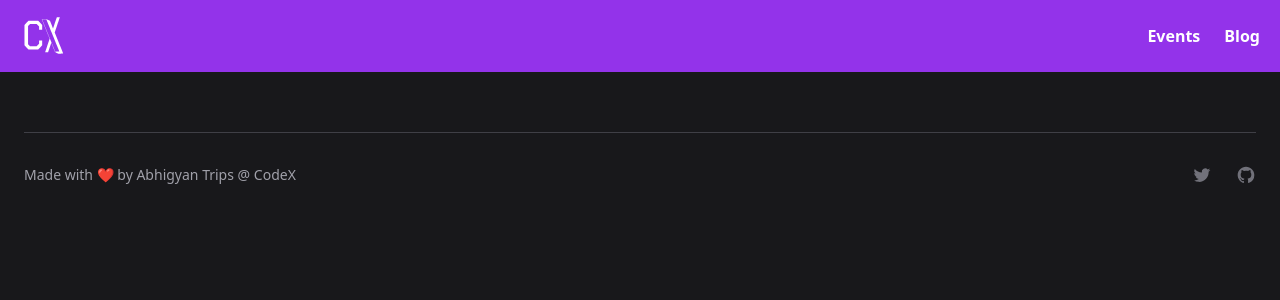
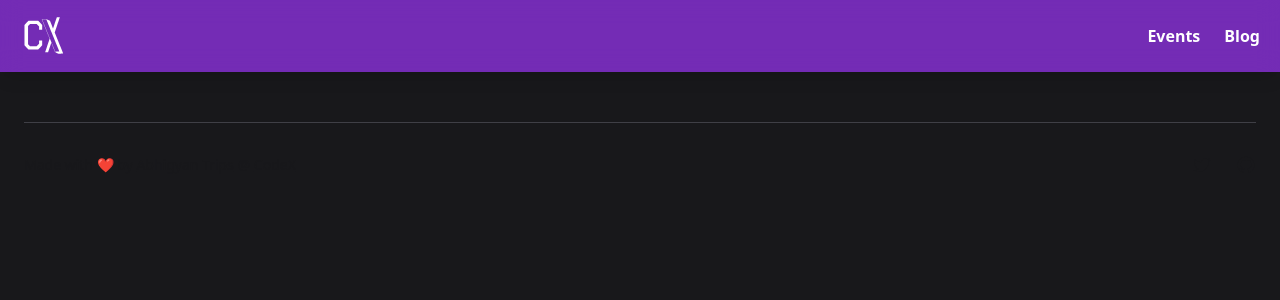
Before and after one commit to mitblr-club/template, a Next.js app: page / in a window 1280 px wide. Shown: the top 300 px of the page. Built offline with nearby package versions, Linux system fonts and the light colour scheme.

Commit message:
feat: make nav translucent

```diff
--- a/components/Footer.jsx
+++ b/components/Footer.jsx
@@ -7,17 +7,17 @@ export default function Footer() {
 			<footer className="p-4 sm:p-6">
 				<hr className="my-6 sm:mx-auto border-gray-700 lg:my-8" />
 				<div className="sm:flex sm:items-center sm:justify-between">
-					<span className="text-sm sm:text-center text-gray-400">Made with &#x2764; by <a href="https://abhigyantrips.dev/" className="hover:text-gray-300">Abhigyan Trips</a> @ <a href="https://codex.mitb.club/" className="hover:text-gray-300">CodeX</a>
+					<span className="text-sm sm:text-center text-gray-900">Made with &#x2764; by <a href="https://abhigyantrips.dev/" className="underline hover:text-gray-500">Abhigyan Trips</a> @ <a href="https://codex.mitb.club/" className="underline hover:text-gray-500">CodeX</a>
 					</span>
 					<div className="flex mt-4 space-x-6 sm:justify-center sm:mt-0">
 						{siteConfig.twitter && (
-							<Link href={siteConfig.twitter} target="_blank" className="text-gray-500 hover:text-gray-300">
+							<Link href={siteConfig.twitter} target="_blank" className="text-gray-900 hover:text-gray-500 transition duration-150">
 								<svg className="w-5 h-5" fill="currentColor" viewBox="0 0 24 24" aria-hidden="true"><path d="M8.29 20.251c7.547 0 11.675-6.253 11.675-11.675 0-.178 0-.355-.012-.53A8.348 8.348 0 0022 5.92a8.19 8.19 0 01-2.357.646 4.118 4.118 0 001.804-2.27 8.224 8.224 0 01-2.605.996 4.107 4.107 0 00-6.993 3.743 11.65 11.65 0 01-8.457-4.287 4.106 4.106 0 001.27 5.477A4.072 4.072 0 012.8 9.713v.052a4.105 4.105 0 003.292 4.022 4.095 4.095 0 01-1.853.07 4.108 4.108 0 003.834 2.85A8.233 8.233 0 012 18.407a11.616 11.616 0 006.29 1.84" /></svg>
 								<span className="sr-only">Twitter</span>
 							</Link>
 						)}
 						{siteConfig.github && (
-							<Link href={siteConfig.github} target="_blank" className="text-gray-500 hover:text-gray-300">
+							<Link href={siteConfig.github} target="_blank" className="text-gray-900 hover:text-gray-500 transition duration-150">
 								<svg className="w-5 h-5" fill="currentColor" viewBox="0 0 24 24" aria-hidden="true"><path fillRule="evenodd" d="M12 2C6.477 2 2 6.484 2 12.017c0 4.425 2.865 8.18 6.839 9.504.5.092.682-.217.682-.483 0-.237-.008-.868-.013-1.703-2.782.605-3.369-1.343-3.369-1.343-.454-1.158-1.11-1.466-1.11-1.466-.908-.62.069-.608.069-.608 1.003.07 1.531 1.032 1.531 1.032.892 1.53 2.341 1.088 2.91.832.092-.647.35-1.088.636-1.338-2.22-.253-4.555-1.113-4.555-4.951 0-1.093.39-1.988 1.029-2.688-.103-.253-.446-1.272.098-2.65 0 0 .84-.27 2.75 1.026A9.564 9.564 0 0112 6.844c.85.004 1.705.115 2.504.337 1.909-1.296 2.747-1.027 2.747-1.027.546 1.379.202 2.398.1 2.651.64.7 1.028 1.595 1.028 2.688 0 3.848-2.339 4.695-4.566 4.943.359.309.678.92.678 1.855 0 1.338-.012 2.419-.012 2.747 0 .268.18.58.688.482A10.019 10.019 0 0022 12.017C22 6.484 17.522 2 12 2z" clipRule="evenodd" /></svg>
 								<span className="sr-only">GitHub</span>
 							</Link>
--- a/components/Layout.jsx
+++ b/components/Layout.jsx
@@ -13,7 +13,7 @@ export default function Layout({ children }) {
 	return (
 		<>
 			<Navigation />
-			<main>{children}</main>
+			<main className="pt-16">{children}</main>
 			<Footer />
 		</>
 	);
--- a/components/Navigation.jsx
+++ b/components/Navigation.jsx
@@ -12,7 +12,7 @@ export default function Navigation() {
 
 	return (
 		<>
-			<nav className="flex items-center flex-wrap bg-purple-600 p-2">
+			<nav className="fixed top-0 left-0 right-0 flex items-center flex-wrap p-2 bg-purple-600 bg-opacity-75 border-gray-500 shadow-lg backdrop-filter backdrop-blur-md">
 				<Link href="/" aria-label={siteConfig.headerTitle} className="inline-flex items-center p-1 px-3 mr-4 transition duration-150 hover:opacity-70">
 					<svg version="1.0" width="48" height="48" viewBox="0 0 900 900" preserveAspectRatio="xMinYMin" xmlns="http://www.w3.org/2000/svg">
 						<title>CodeX Logo</title>
@@ -23,7 +23,7 @@ export default function Navigation() {
 					</svg>
 				</Link>
 				<button
-					className="inline-flex p-3 hover:bg-purple-400 rounded lg:hidden text-white ml-auto hover:text-white outline-none"
+					className="inline-flex p-3 transition duration-150 hover:bg-purple-400 rounded lg:hidden text-white ml-auto hover:text-white outline-none"
 					onClick={handleClick}
 				>
 				<svg
@@ -43,9 +43,9 @@ export default function Navigation() {
 				</button>
 				<div className={`${
             		active ? '' : 'hidden'
-          			}   w-full lg:inline-flex lg:flex-grow lg:w-auto`}
+          			} w-full lg:inline-flex lg:flex-grow lg:w-auto`}
 				>
-					<div className="lg:inline-flex lg:flex-row lg:ml-auto lg:w-auto w-full lg:items-center items-start  flex flex-col lg:h-auto">
+					<div className="lg:inline-flex lg:flex-row lg:ml-auto lg:w-auto w-full lg:items-center items-start flex flex-col lg:h-auto">
 						{siteConfig.navLinks.map((link) => (
 							<Link
 								key={link.title}
```
